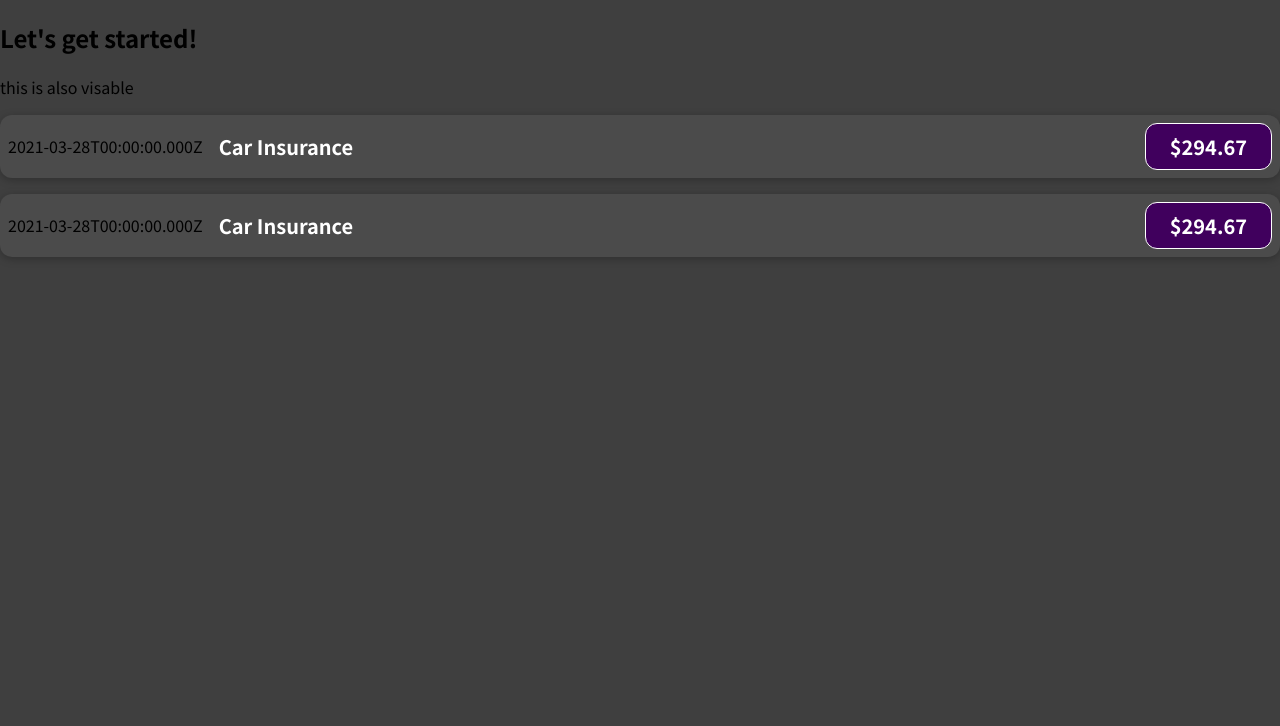
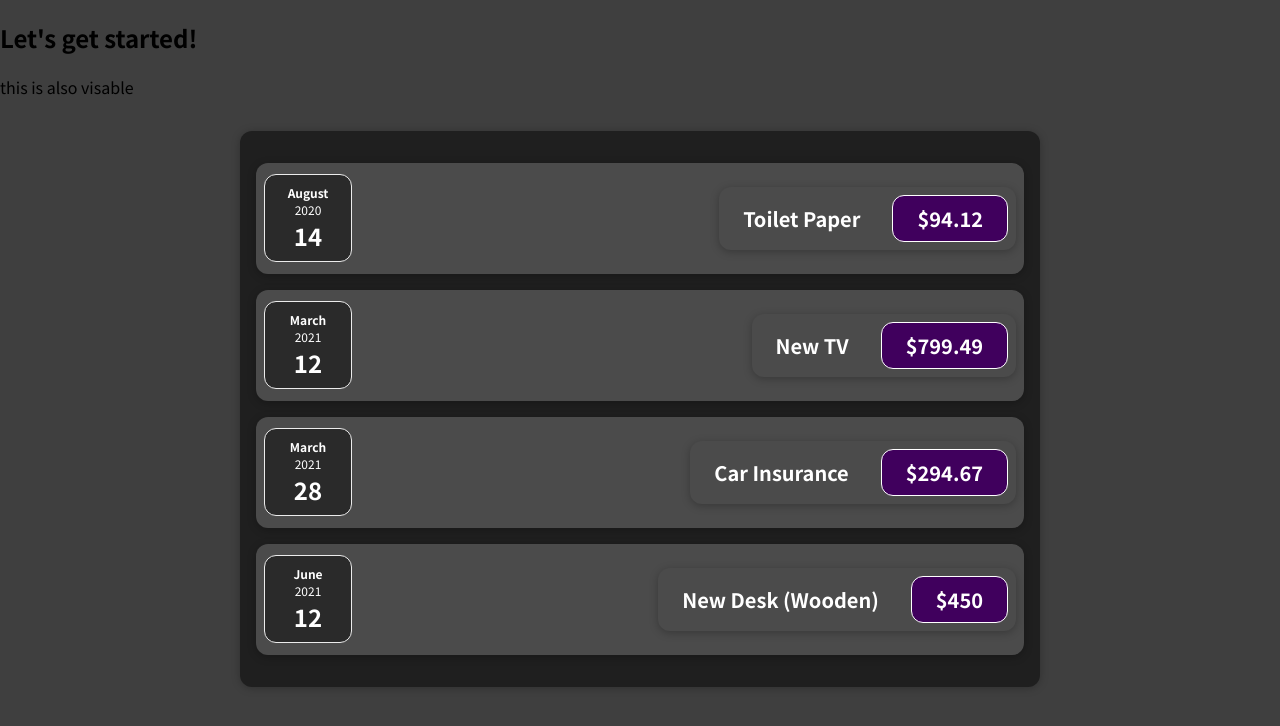
Before and after one commit to lamb-chops/simple-react, a JavaScript app: page / in a window 1280 px wide. Shown: the top 726 px of the page. Built offline with nearby package versions, Linux system fonts and the light colour scheme.

Commit message:
added date and expense item and list component

```diff
--- a/src/App.js
+++ b/src/App.js
@@ -1,12 +1,38 @@
-import ExpenseItem from "./components/ExpenseItem";
+import ExpenseItemList from "./components/ExpenseItemList.js";
 
 function App() {
+  const expenses = [
+    {
+      id: "e1",
+      title: "Toilet Paper",
+      amount: 94.12,
+      date: new Date(2020, 7, 14),
+    },
+    {
+      id: "e2",
+      title: "New TV",
+      amount: 799.49,
+      date: new Date(2021, 2, 12)
+    },
+    {
+      id: "e3",
+      title: "Car Insurance",
+      amount: 294.67,
+      date: new Date(2021, 2, 28),
+    },
+    {
+      id: "e4",
+      title: "New Desk (Wooden)",
+      amount: 450,
+      date: new Date(2021, 5, 12),
+    },
+  ];
+
   return (
     <div>
       <h2>Let's get started!</h2>
       <p> this is also visable </p>
-      <ExpenseItem></ExpenseItem>
-      <ExpenseItem></ExpenseItem>
+      <ExpenseItemList expenses={expenses} />
     </div>
   );
 }
--- /dev/null
+++ b/src/components/ExpenseDate.css
@@ -0,0 +1,26 @@
+.expense-date {
+    display: flex;
+    flex-direction: column;
+    width: 5.5rem;
+    height: 5.5rem;
+    border: 1px solid #ececec;
+    background-color: #2a2a2a;
+    color: white;
+    border-radius: 12px;
+    align-items: center;
+    justify-content: center;
+}
+
+.expense-date__month {
+    font-size: 0.75rem;
+    font-weight: bold;
+}
+
+.expense-date__year {
+    font-size: 0.75rem;
+}
+
+.expense-date__day {
+    font-size: 1.5rem;
+    font-weight: bold;
+}
--- /dev/null
+++ b/src/components/ExpenseDate.js
@@ -0,0 +1,17 @@
+import './ExpenseDate.css'
+
+function ExpenseDate(props) {
+  const month = props.date.toLocaleString("en-US", { month: "long" });
+  const day = props.date.toLocaleString("en-US", { day: "2-digit" });
+  const year = props.date.getFullYear();
+
+  return (
+    <div className="expense-date">
+      <div className="expense-date__month">{month}</div>
+      <div className="expense-date__year">{year}</div>
+      <div className="expense-date__day">{day}</div>
+    </div>
+  );
+}
+
+export default ExpenseDate
--- a/src/components/ExpenseItem.js
+++ b/src/components/ExpenseItem.js
@@ -1,17 +1,16 @@
 import "./ExpenseItem.css";
+import ExpenseDate from "./ExpenseDate";
 
-function ExpenseItem() {
-  const expenseDate = new Date(2021, 2, 28);
-  const expenseTitle = "Car Insurance";
-  const expenseAmount = 294.67;
+function ExpenseItem(props) {
 
-  //expenseDate is an object so cant output as string
   return (
     <div className="expense-item">
-      <div>{expenseDate.toISOString()}</div>
-      <div className="expense-item__description">
-        <h2>{expenseTitle}</h2>
-        <div className="expense-item__price">${expenseAmount}</div>
+        <ExpenseDate date={props.date}/>
+      <div className="expense-item">
+        <div className="expense-item__description">
+          <h2>{props.title}</h2>
+          <div className="expense-item__price">${props.amount}</div>
+        </div>
       </div>
     </div>
   );
--- /dev/null
+++ b/src/components/ExpenseItemList.css
@@ -0,0 +1,9 @@
+.expenses {
+    padding: 1rem;
+    background-color: rgb(31, 31, 31);
+    margin: 2rem auto;
+    width: 50rem;
+    max-width: 95%;
+    border-radius: 12px;
+    box-shadow: 0 1px 8px rgba(0, 0, 0, 0.25);
+}
--- /dev/null
+++ b/src/components/ExpenseItemList.js
@@ -0,0 +1,33 @@
+import ExpenseItem from "./ExpenseItem";
+import './ExpenseItemList.css'
+
+function ExpenseItemList(props) {
+  console.log('props: '+props);
+
+  return (
+    <div className="expenses">
+      <ExpenseItem
+        title={props.expenses[0].title}
+        amount={props.expenses[0].amount}
+        date={props.expenses[0].date}
+      ></ExpenseItem>
+      <ExpenseItem
+        title={props.expenses[1].title}
+        amount={props.expenses[1].amount}
+        date={props.expenses[1].date}
+      ></ExpenseItem>
+      <ExpenseItem
+        title={props.expenses[2].title}
+        amount={props.expenses[2].amount}
+        date={props.expenses[2].date}
+      ></ExpenseItem>
+      <ExpenseItem
+        title={props.expenses[3].title}
+        amount={props.expenses[3].amount}
+        date={props.expenses[3].date}
+      ></ExpenseItem>
+    </div>
+  );
+}
+
+export default ExpenseItemList;
```
Also changed, not shown: 1 other file (tests, documents, lock files or other folders).
